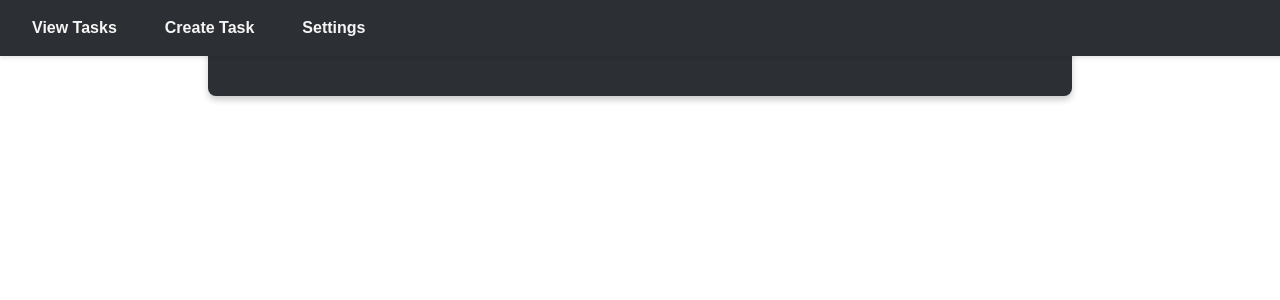
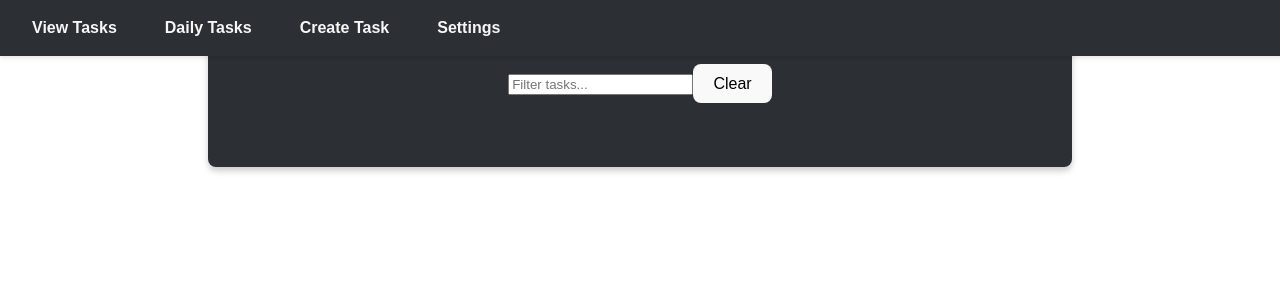
Before and after one commit to EverettHanke/ProductivityTracker, a React (Vite) app in the folder productivity-app/: page /daily in a window 1280 px wide. Before the commit this address had no page. Shown: the top 300 px of the page. Built offline with nearby package versions, Linux system fonts and the light colour scheme.

Commit message:
added a dailys route

```diff
--- a/productivity-app/src/App.tsx
+++ b/productivity-app/src/App.tsx
@@ -17,6 +17,7 @@ function App() {
         bulletPoints: [{ text: '', completed: false }],
         links: [''],
         tags: [],
+        isDaily: false,
     });
 
     const [backgroundUrl, setBackgroundUrl] = useState<string>(() => {
@@ -47,6 +48,9 @@ function App() {
                             <Link to="/">View Tasks</Link>
                         </li>
                         <li>
+                            <Link to="daily">Daily Tasks</Link>
+                        </li>
+                        <li>
                             <Link to="/create">Create Task</Link>
                         </li>
                         <li>
@@ -72,6 +76,26 @@ function App() {
                                     const updatedTasks = tasks.filter((_, index) => index !== taskIndex);
                                     setTasks(updatedTasks);
                                 }}
+                                isDaily={false}
+                            />
+                        }
+                    />
+                    <Route
+                        path="/daily"
+                        element={
+                            <TaskList
+                                tasks={tasks}
+                                toggleBulletPointCompletion={(taskIndex, bulletIndex) => {
+                                    const updatedTasks = [...tasks];
+                                    updatedTasks[taskIndex].bulletPoints[bulletIndex].completed =
+                                        !updatedTasks[taskIndex].bulletPoints[bulletIndex].completed;
+                                    setTasks(updatedTasks);
+                                }}
+                                deleteTask={(taskIndex) => {
+                                    const updatedTasks = tasks.filter((_, index) => index !== taskIndex);
+                                    setTasks(updatedTasks);
+                                }}
+                                isDaily={true}
                             />
                         }
                     />
@@ -80,7 +104,7 @@ function App() {
                         element={
                             <TaskForm newTask={newTask} setNewTask={setNewTask} addTask={() => {
                                 setTasks([...tasks, newTask]);
-                                setNewTask({ title: '', bulletPoints: [{ text: '', completed: false }], links: [''], tags: [''] });
+                                setNewTask({ title: '', bulletPoints: [{ text: '', completed: false }], links: [''], tags: [''], isDaily: false });
                             }} />
                         }
                     />
--- a/productivity-app/src/components/TaskForm.tsx
+++ b/productivity-app/src/components/TaskForm.tsx
@@ -45,6 +45,11 @@ const TaskForm = ({ newTask, setNewTask, addTask }: TaskFormProps) => {
 const removeTag = (index: number) => {
   const updatedTags = newTask.tags.filter((_, i) => i !== index);
   setNewTask({ ...newTask, tags: updatedTags });
+};
+
+// Function to toggle the isDaily property
+const toggleIsDaily = () => {
+  setNewTask({ ...newTask, isDaily: !newTask.isDaily });
 };
 
 // Validates all bullet points
@@ -168,11 +173,21 @@ const handleAddTask = () => {
 
         </div>
       ))}
-        <button
-            type= "button"
-            onClick={() => addTag()}
-            style={{ marginLeft: '0.5rem' }}
-          >Add Tag</button>
+      <button
+          type= "button"
+          onClick={() => addTag()}
+          style={{ marginLeft: '0.5rem' }}
+        >Add Tag</button>
+
+      <h3>Daily Task</h3>
+      <label>
+        <input
+          type="checkbox"
+          checked={newTask.isDaily}
+          onChange={toggleIsDaily}
+        />
+        Mark as Daily Task
+      </label>
 
       <br></br>
       <button onClick={handleAddTask} style={{marginTop: '0.5rem'}}>Upload Task</button>
--- a/productivity-app/src/components/TaskList.tsx
+++ b/productivity-app/src/components/TaskList.tsx
@@ -6,42 +6,53 @@ interface TaskListProps {
   tasks: TaskType[];
   toggleBulletPointCompletion: (taskIndex: number, bulletIndex: number) => void;
   deleteTask: (taskIndex: number) => void;
+  isDaily: boolean;
 }
 
-const TaskList: React.FC<TaskListProps> = ({ tasks, toggleBulletPointCompletion, deleteTask }) => {
-
+const TaskList: React.FC<TaskListProps> = ({ tasks, toggleBulletPointCompletion, deleteTask, isDaily }) => {
   const [filterValue, setFilterValue] = useState('');
 
   const handleFilterChange = (event: React.ChangeEvent<HTMLInputElement>) => {
     setFilterValue(event.target.value.toLowerCase());
-  }
+  };
 
   const handleClearFilter = () => {
     setFilterValue('');
-  }
+  };
 
-  const filteredTasks = (filterValue === '') ? tasks : tasks.filter((task) =>
-      task.tags.some((tag) => tag.toLowerCase().includes(filterValue)) ||
-      task.title.toLowerCase().includes(filterValue)
-  )
+  const filteredTasks = tasks
+    .map((task, index) => ({ task, originalIndex: index })) // Include the original index
+    .filter(({ task }) => {
+      const matchesFilter =
+        filterValue === '' ||
+        task.tags.some((tag) => tag.toLowerCase().includes(filterValue)) ||
+        task.title.toLowerCase().includes(filterValue);
+
+      return matchesFilter && task.isDaily === isDaily; // Ensure it matches the isDaily filter
+    });
+
   return (
     <div>
-      <input type="text" className="filter-input" placeholder="Filter tasks..." value={filterValue} onChange={handleFilterChange}/>
-      {/*<button className="filter-button" onClick={() => setFilterValue(filterValue)}>Filter</button>*/}
+      <input
+        type="text"
+        className="filter-input"
+        placeholder="Filter tasks..."
+        value={filterValue}
+        onChange={handleFilterChange}
+      />
       <button className="clear-button" onClick={handleClearFilter}>Clear</button>
       <div className="task-list">
-        {filteredTasks.map((task, taskIndex) => (
+        {filteredTasks.map(({ task, originalIndex }) => (
           <Task
-            key={taskIndex}
+            key={originalIndex}
             task={task}
-            taskIndex={taskIndex}
+            taskIndex={originalIndex} // Pass the original index
             toggleBulletPointCompletion={toggleBulletPointCompletion}
             deleteTask={deleteTask}
           />
         ))}
       </div>
     </div>
-
   );
 };
 
--- a/productivity-app/src/types.ts
+++ b/productivity-app/src/types.ts
@@ -8,4 +8,5 @@ export interface BulletPoint {
     bulletPoints: BulletPoint[];
     links: string[];
     tags: string[];
+    isDaily: boolean;
   }
```
